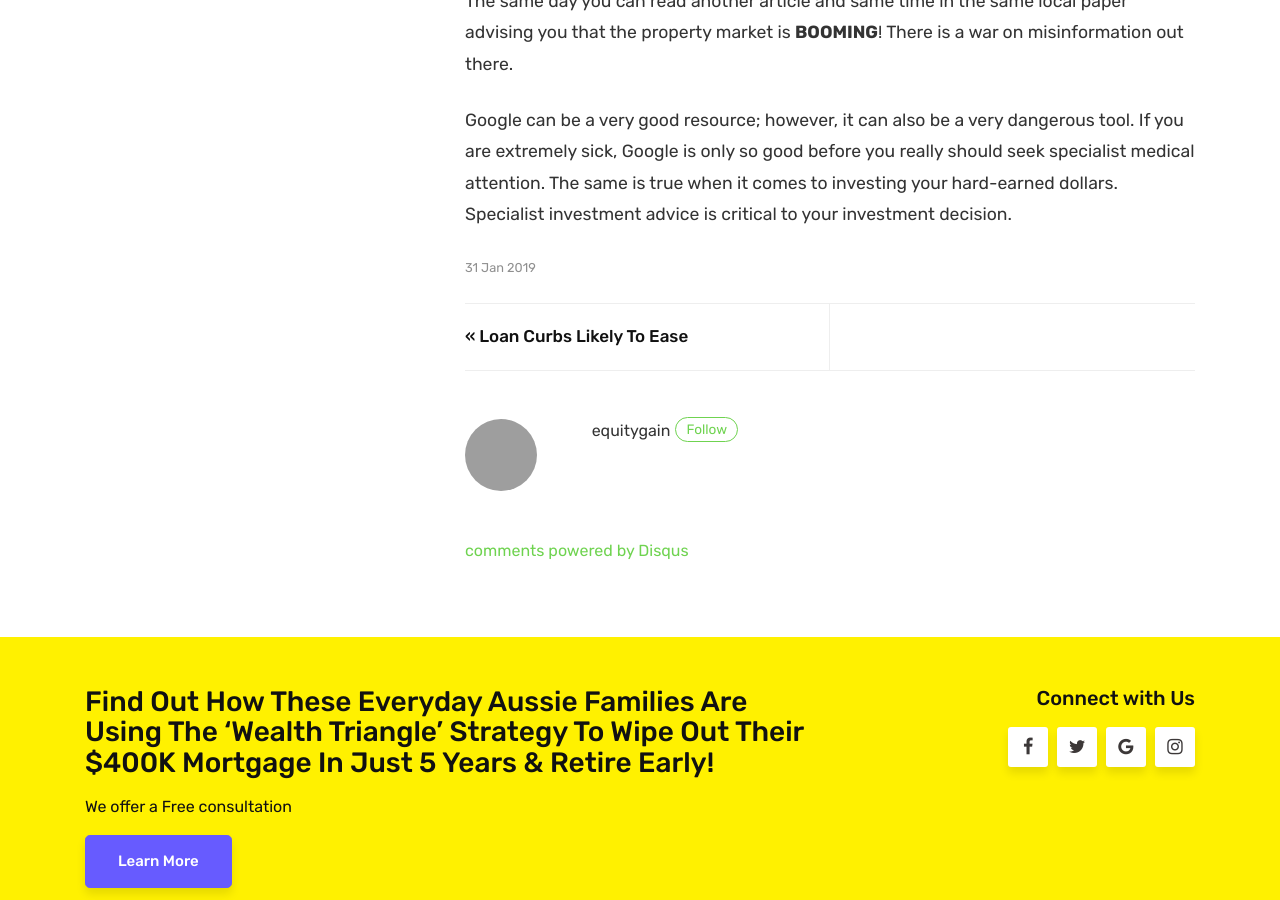
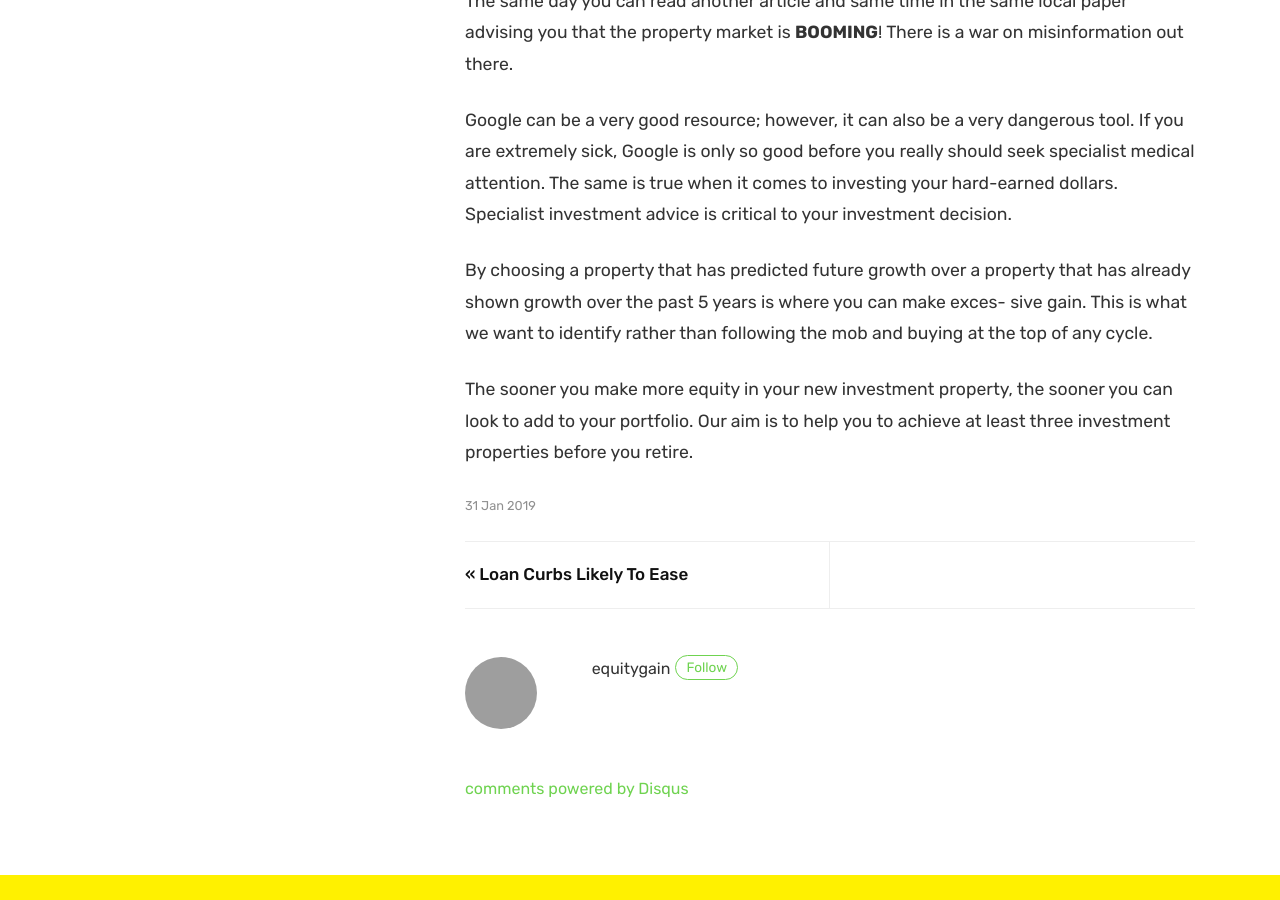
Before and after one commit to equitygain/blogs, a Jekyll site: the page built from _posts/2019-01-31-compound.md, in a window 1280 px wide and 900 px high, scrolled down 1243 px. Built offline with Jekyll 4.4.1, drawn with Linux system fonts in a browser that asks for light colours; comment, search, counter and statistics services are not loaded; grey boxes are pictures that could not be loaded.

Commit message:
Update 2019-01-31-compound.md

```diff
--- a/_posts/2019-01-31-compound.md
+++ b/_posts/2019-01-31-compound.md
@@ -35,3 +35,13 @@ extremely sick, Google is only so good before you really should seek specialist
 medical attention. The same is true when it comes to investing your
 hard-earned dollars. Specialist investment advice is critical to your investment
 decision.
+
+By choosing a property that has predicted future growth over a property that
+has already shown growth over the past 5 years is where you can make exces-
+sive gain. This is what we want to identify rather than following the mob and
+buying at the top of any cycle.
+
+The sooner you make more equity in your new
+investment property, the sooner you can look to add to your portfolio. Our
+aim is to help you to achieve at least three investment properties before you
+retire.
```
